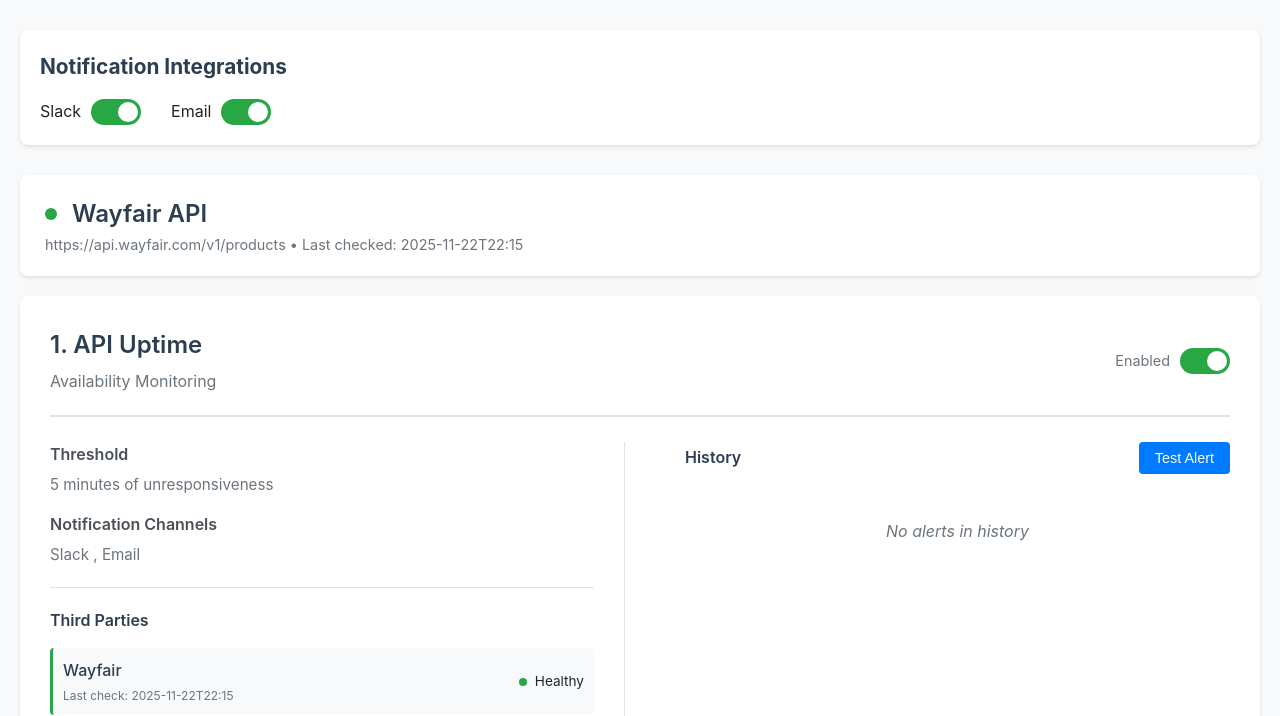
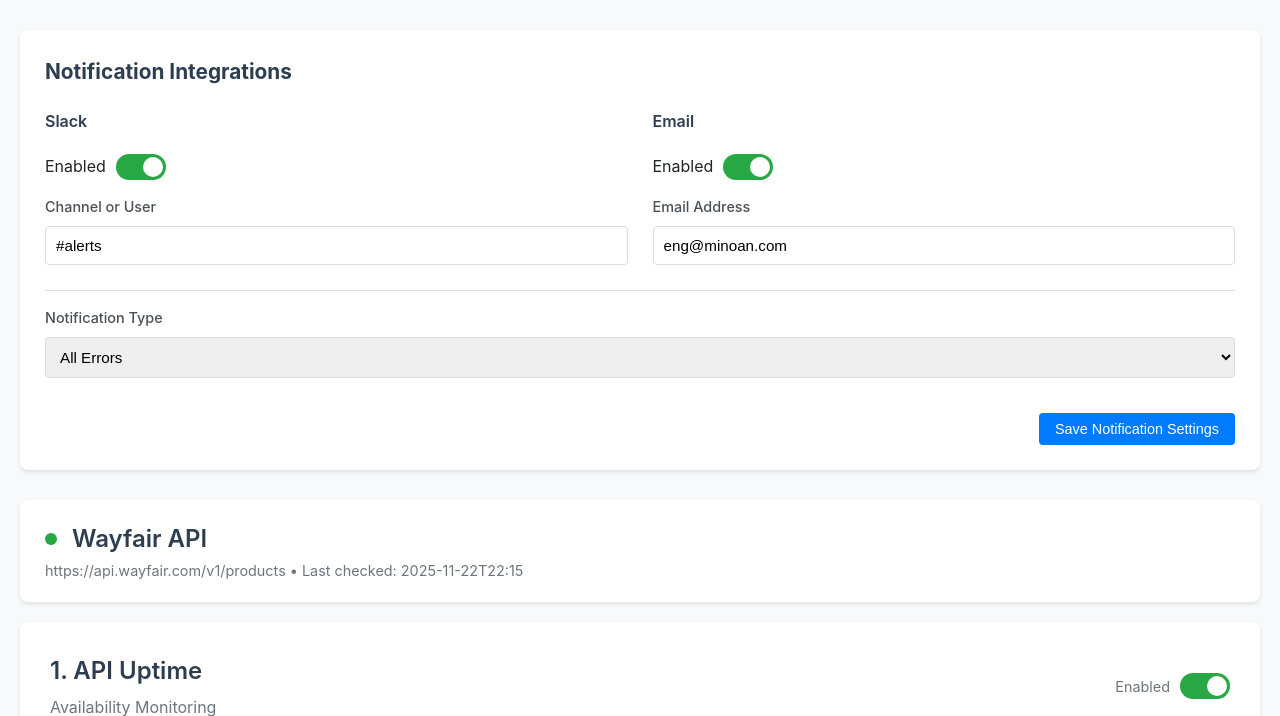
Before and after one commit to colinmc89/third-party-monitors, a Flask app: page / in a window 1280 px wide. Shown: the part 130-846 px from the top of the page. Run offline with Flask 3, Linux system fonts and the light colour scheme.

Commit message:
Update notification section: Add Slack channel/user input, email input, and notification type selector (all errors, daily digest, none)

```diff
--- a/app.py
+++ b/app.py
@@ -59,12 +59,14 @@
         "integrations": {
             "slack": {
                 "enabled": True,
-                "webhook_url": "https://hooks.slack.com/services/..."
+                "webhook_url": "https://hooks.slack.com/services/...",
+                "channel_or_user": "#alerts"
             },
             "email": {
                 "enabled": True,
                 "recipients": ["eng@minoan.com", "ops@minoan.com"]
-            }
+            },
+            "notification_type": "all_errors"  # all_errors, daily_digest, none
         },
         "created_at": (datetime.now() - timedelta(days=7)).isoformat()
     }
@@ -171,7 +173,8 @@
             "email": {
                 "enabled": data.get("email_enabled", True),
                 "recipients": data.get("email_recipients", [])
-            }
+            },
+            "notification_type": data.get("notification_type", "all_errors")
         },
         "created_at": datetime.now().isoformat()
     }
@@ -248,9 +251,17 @@
     # Update all monitors' integration settings
     for monitor in MONITORS:
         if "slack" in data:
-            monitor["integrations"]["slack"]["enabled"] = data["slack"].get("enabled", False)
+            if "enabled" in data["slack"]:
+                monitor["integrations"]["slack"]["enabled"] = data["slack"]["enabled"]
+            if "channel_or_user" in data["slack"]:
+                monitor["integrations"]["slack"]["channel_or_user"] = data["slack"]["channel_or_user"]
         if "email" in data:
-            monitor["integrations"]["email"]["enabled"] = data["email"].get("enabled", False)
+            if "enabled" in data["email"]:
+                monitor["integrations"]["email"]["enabled"] = data["email"]["enabled"]
+            if "recipients" in data["email"]:
+                monitor["integrations"]["email"]["recipients"] = data["email"]["recipients"]
+        if "notification_type" in data:
+            monitor["integrations"]["notification_type"] = data["notification_type"]
 
     return jsonify({"message": "Integrations updated"})
 
--- a/templates/index.html
+++ b/templates/index.html
@@ -45,20 +45,78 @@
         .integrations-bar {
             background: white;
             border-radius: 8px;
-            padding: 20px;
+            padding: 25px;
             margin-bottom: 30px;
             box-shadow: 0 2px 4px rgba(0,0,0,0.1);
         }
 
         .integrations-bar h2 {
             font-size: 1.3em;
-            margin-bottom: 15px;
+            margin-bottom: 20px;
             color: #2c3e50;
         }
 
-        .integration-toggles {
+        .notification-form {
+            display: grid;
+            grid-template-columns: 1fr 1fr;
+            gap: 25px;
+        }
+
+        .notification-section {
             display: flex;
-            gap: 30px;
+            flex-direction: column;
+            gap: 15px;
+        }
+
+        .notification-section-title {
+            font-weight: 600;
+            color: #2c3e50;
+            margin-bottom: 5px;
+        }
+
+        .notification-input-group {
+            display: flex;
+            flex-direction: column;
+            gap: 8px;
+        }
+
+        .notification-input-group label {
+            font-size: 0.9em;
+            color: #495057;
+            font-weight: 500;
+        }
+
+        .notification-input-group input,
+        .notification-input-group select {
+            padding: 10px;
+            border: 1px solid #ddd;
+            border-radius: 4px;
+            font-size: 0.95em;
+        }
+
+        .notification-input-group input:focus,
+        .notification-input-group select:focus {
+            outline: none;
+            border-color: #007bff;
+            box-shadow: 0 0 0 2px rgba(0,123,255,0.1);
+        }
+
+        .notification-toggle-group {
+            display: flex;
+            align-items: center;
+            gap: 10px;
+        }
+
+        .notification-type-group {
+            grid-column: 1 / -1;
+            padding-top: 15px;
+            border-top: 1px solid #dee2e6;
+        }
+
+        .save-button {
+            grid-column: 1 / -1;
+            justify-self: end;
+            margin-top: 10px;
         }
 
         .integration-item {
@@ -432,16 +490,53 @@
         <!-- Integration Controls -->
         <div class="integrations-bar">
             <h2>Notification Integrations</h2>
-            <div class="integration-toggles">
-                <div class="integration-item">
-                    <span>Slack</span>
+            <form id="notification-form" class="notification-form">
+                <!-- Slack Section -->
+                <div class="notification-section">
+                    <div class="notification-section-title">Slack</div>
+                    <div class="notification-toggle-group">
+                        <span>Enabled</span>
                         <div class="toggle-switch active" id="slack-toggle" data-integration="slack"></div>
                     </div>
-                <div class="integration-item">
-                    <span>Email</span>
+                    <div class="notification-input-group">
+                        <label for="slack-channel">Channel or User</label>
+                        <input type="text" id="slack-channel" name="slack-channel"
+                               placeholder="#alerts or @username"
+                               value="{{ monitors[0].integrations.slack.channel_or_user if monitors and monitors[0].integrations.slack.channel_or_user else '' }}">
+                    </div>
+                </div>
+
+                <!-- Email Section -->
+                <div class="notification-section">
+                    <div class="notification-section-title">Email</div>
+                    <div class="notification-toggle-group">
+                        <span>Enabled</span>
                         <div class="toggle-switch active" id="email-toggle" data-integration="email"></div>
                     </div>
+                    <div class="notification-input-group">
+                        <label for="email-address">Email Address</label>
+                        <input type="email" id="email-address" name="email-address"
+                               placeholder="eng@minoan.com"
+                               value="{{ monitors[0].integrations.email.recipients[0] if monitors and monitors[0].integrations.email.recipients else '' }}">
                     </div>
+                </div>
+
+                <!-- Notification Type -->
+                <div class="notification-type-group">
+                    <div class="notification-input-group">
+                        <label for="notification-type">Notification Type</label>
+                        <select id="notification-type" name="notification-type">
+                            <option value="all_errors" {% if monitors and monitors[0].integrations.notification_type == 'all_errors' %}selected{% endif %}>All Errors</option>
+                            <option value="daily_digest" {% if monitors and monitors[0].integrations.notification_type == 'daily_digest' %}selected{% endif %}>Daily Digest</option>
+                            <option value="none" {% if monitors and monitors[0].integrations.notification_type == 'none' %}selected{% endif %}>None</option>
+                        </select>
+                    </div>
+                </div>
+
+                <div class="save-button">
+                    <button type="submit">Save Notification Settings</button>
+                </div>
+            </form>
         </div>
 
         <!-- Monitor Header -->
@@ -739,19 +834,57 @@
 
                 this.classList.toggle('active');
 
+                // Don't save on toggle click - wait for form submit
+            });
+        });
+
+        // Notification form submission
+        document.getElementById('notification-form').addEventListener('submit', async function(e) {
+            e.preventDefault();
+
+            const slackEnabled = document.getElementById('slack-toggle').classList.contains('active');
+            const emailEnabled = document.getElementById('email-toggle').classList.contains('active');
+            const slackChannel = document.getElementById('slack-channel').value.trim();
+            const emailAddress = document.getElementById('email-address').value.trim();
+            const notificationType = document.getElementById('notification-type').value;
+
+            const payload = {
+                slack: {
+                    enabled: slackEnabled,
+                    channel_or_user: slackChannel
+                },
+                email: {
+                    enabled: emailEnabled,
+                    recipients: emailAddress ? [emailAddress] : []
+                },
+                notification_type: notificationType
+            };
+
             try {
-                    await fetch('/api/integrations', {
+                const response = await fetch('/api/integrations', {
                     method: 'PUT',
                     headers: { 'Content-Type': 'application/json' },
-                        body: JSON.stringify({
-                            [integration]: { enabled: !isActive }
-                        })
+                    body: JSON.stringify(payload)
                 });
+
+                if (response.ok) {
+                    // Show success feedback
+                    const button = document.querySelector('#notification-form button[type="submit"]');
+                    const originalText = button.textContent;
+                    button.textContent = '✓ Saved!';
+                    button.style.background = '#28a745';
+
+                    setTimeout(() => {
+                        button.textContent = originalText;
+                        button.style.background = '';
+                    }, 2000);
+                } else {
+                    alert('Error saving notification settings');
+                }
             } catch (error) {
-                    console.error('Error updating integration:', error);
-                    this.classList.toggle('active'); // Revert on error
+                console.error('Error updating integrations:', error);
+                alert('Error saving notification settings');
             }
-            });
         });
 
         // Monitoring feature toggles
```
Lines whose indentation alone changed are shown as unchanged.
